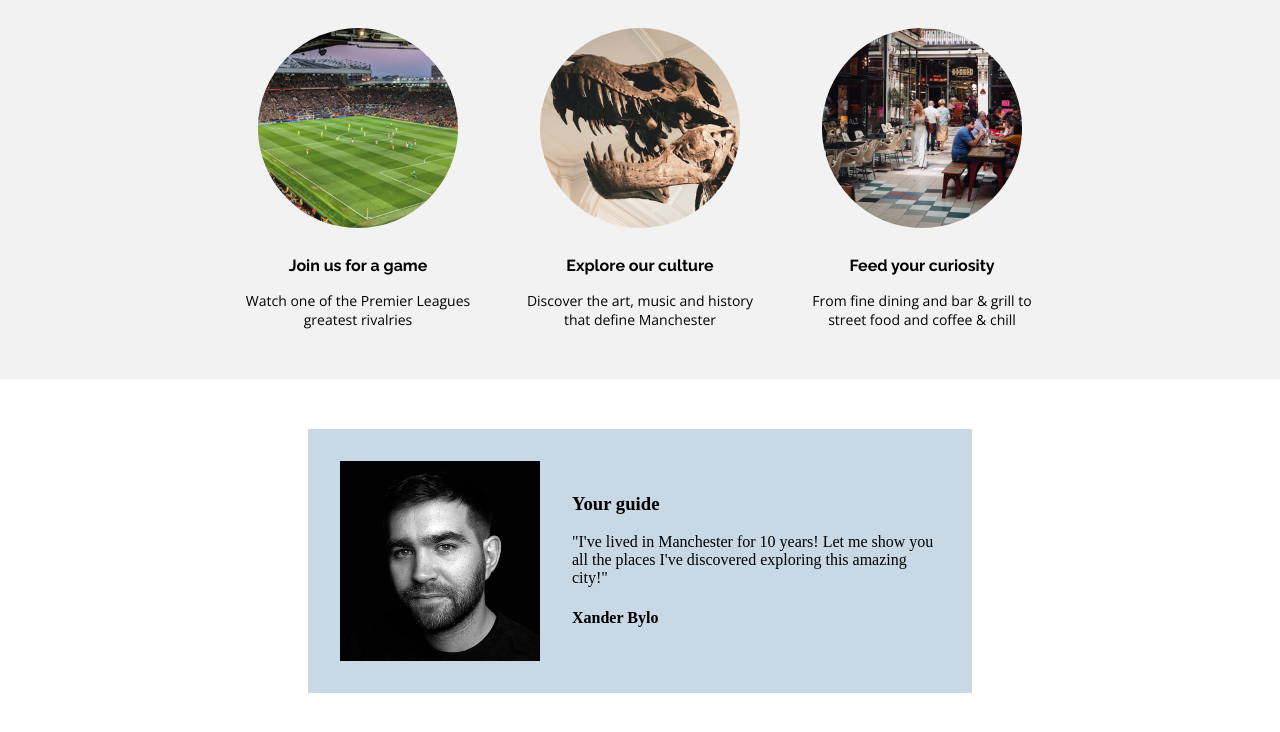
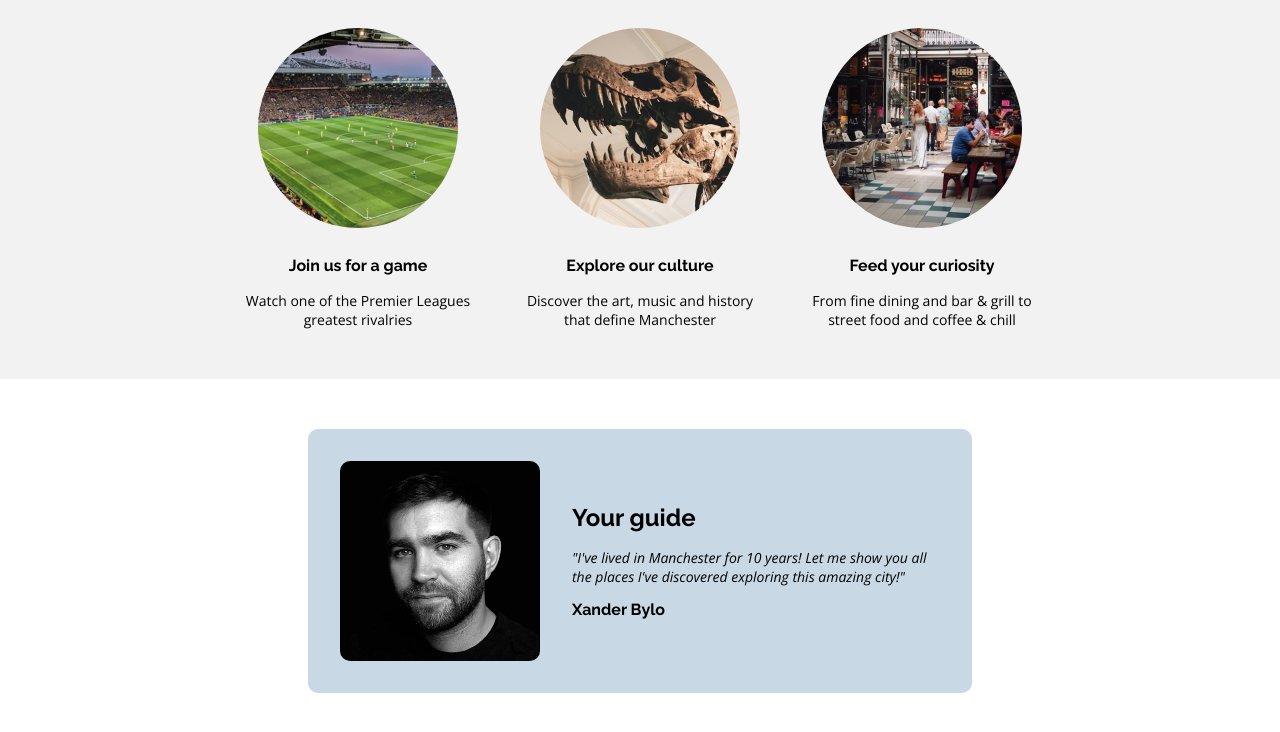
Before and after one commit to xanderbylo/hometown-homepage, a plain HTML site: page index.html in a window 1280 px wide. Shown: the part 372-1104 px from the top of the page. Drawn offline with nearby package versions, Linux system fonts and the light colour scheme.

Commit message:
Style title, quote and name in Activities Section

```diff
--- a/index.html
+++ b/index.html
@@ -6,7 +6,7 @@
     <meta name="viewport" content="width=device-width, initial-scale=1.0">
     <link rel="preconnect" href="https://fonts.googleapis.com">
     <link rel="preconnect" href="https://fonts.gstatic.com" crossorigin>
-    <link href="https://fonts.googleapis.com/css2?family=Open+Sans&family=Raleway:wght@700&display=swap" rel="stylesheet">
+    <link href="https://fonts.googleapis.com/css2?family=Open+Sans:ital@0;1&family=Raleway:wght@700&display=swap" rel="stylesheet">
     <link rel="stylesheet" href="styles.css">
     <title>Welcome to Manchester</title>
 </head>
--- a/styles.css
+++ b/styles.css
@@ -1,6 +1,6 @@
 body {
+    box-sizing: border-box;
     margin: 0;
-    box-sizing: border-box;
 }
 
 #hero {
@@ -15,7 +15,7 @@ body {
 }
 
 #hero-title {
-    margin-bottom: 16px;
+    margin: 0 0 16px 0;
     font-size: 32px;
     font-weight: 700px;
     font-family: 'Raleway', sans-serif;
@@ -41,8 +41,8 @@ body {
 
 .activities-card {
     width: 250px;
+    margin: 50px 0;
     text-align: center;
-    margin: 50px 0;
 }
 
 .activities-image {
@@ -72,9 +72,10 @@ body {
 }
 
 .guide-card {
+    width: 600px;
     margin: 50px;
+    border-radius: 10px;
     padding: 32px;
-    width: 600px;
     display: flex;
     align-items: center;
     justify-content: center;
@@ -84,4 +85,26 @@ body {
 
 .guide-image {
     width: 200px;
+    border-radius: 10px;
 }
+
+.guide-title {
+    margin: 0 0 16px 0;
+    font-size: 24px;
+    font-weight: 700px;
+    font-family: 'Raleway', sans-serif;
+}
+
+.guide-quote {
+    font-size: 14px;
+    font-weight: 400px;
+    font-family: 'Open Sans', sans-serif;
+    font-style: italic;
+}
+
+.guide-name {
+    margin: 0;
+    font-size: 16px;
+    font-weight: 700px;
+    font-family: 'Raleway', sans-serif;
+}
```
